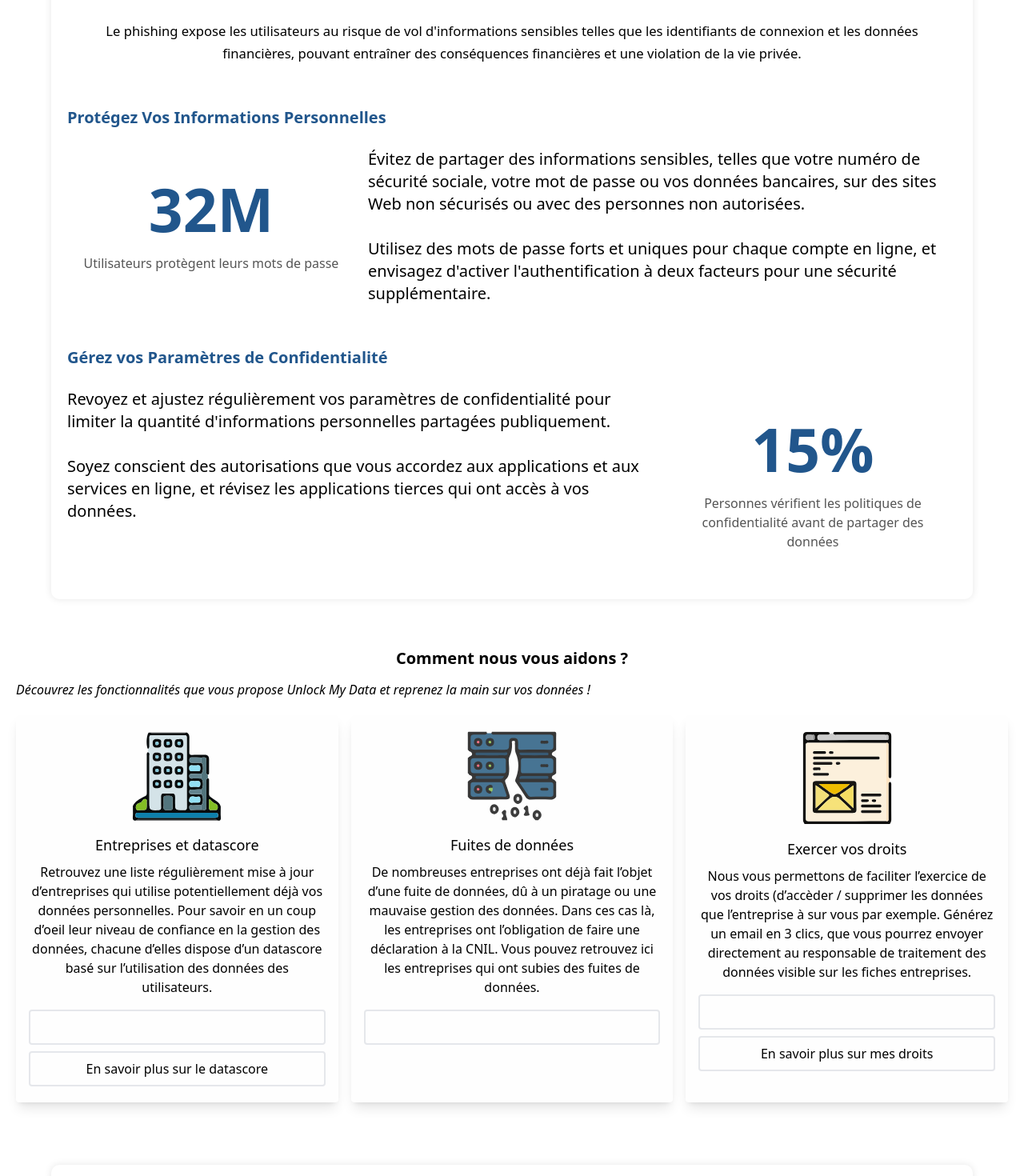
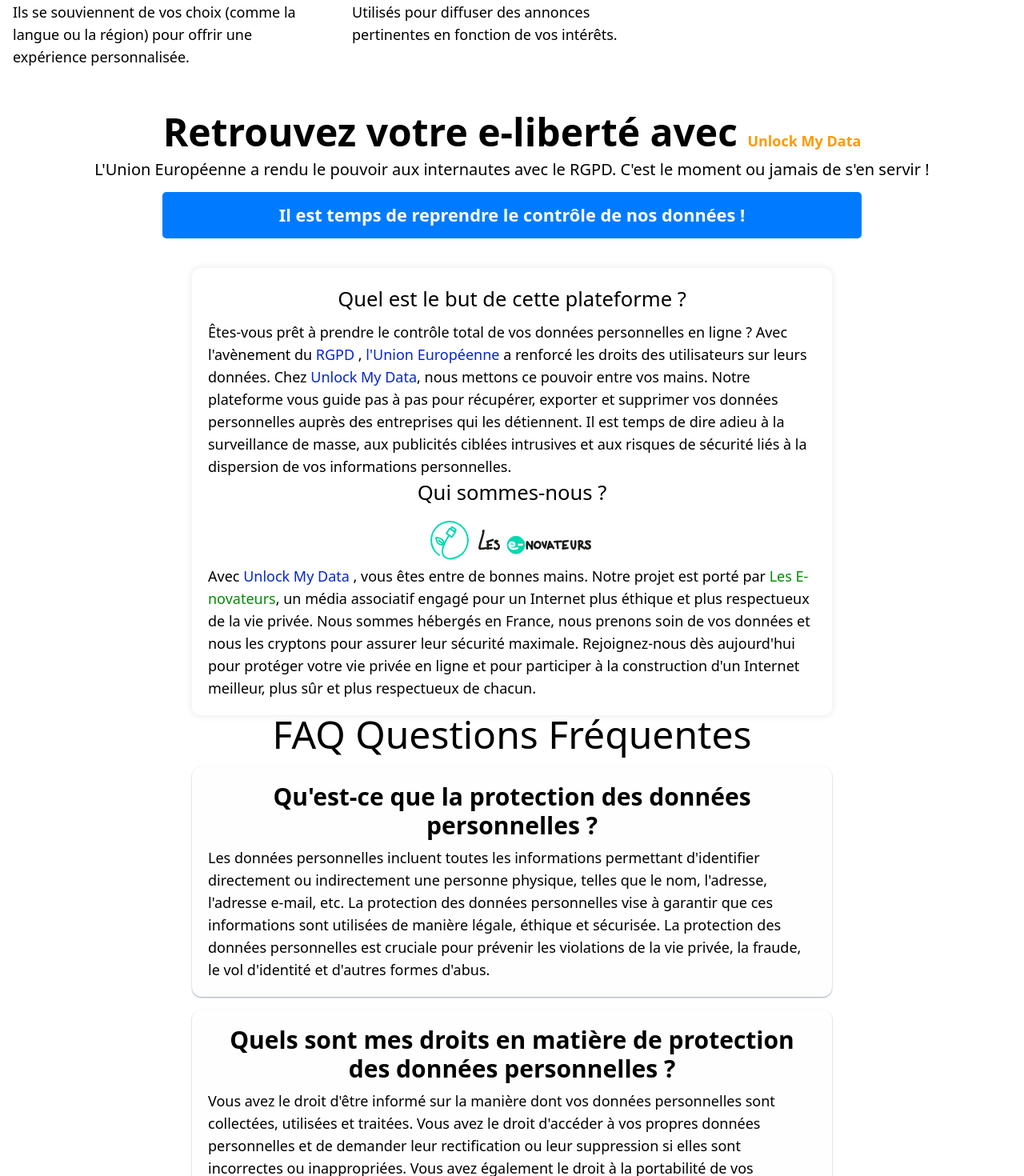
Before and after one commit to UnlockMyData/app, a Next.js app: page / in a window 1280 px wide. Shown: the part 1320-2790 px from the top of the page at 80% size. Built offline with nearby package versions, Linux system fonts and the light colour scheme.

Commit message:
update design & clean files

```diff
--- a/app/list/page.tsx
+++ b/app/list/page.tsx
@@ -3,10 +3,8 @@
 import { useEffect, useRef, useState } from "react";
 import Image from "next/image";
 import Card from "../../components/Card";
-import CookiesExplain from "@/components/CookiesExplain";
 import { Data } from "./ListPageProps";
 import SearchBar from "@/components/SearchBar";
-import datas_picture from "/public/pictures/datas_picture.png";
 import Pagination from "@/components/Pagination";
 import ListSitefound from "@/components/ListSitefound";
 
@@ -18,14 +16,9 @@
   const [datasServices, setDatasServices] = useState<Data[]>([]);
   const cardRefs = useRef<Record<string, HTMLDivElement | null>>({});
   const [errorMessage, setErrorMessage] = useState(false);
-  const [isVisible, setIsVisible] = useState(false);
   const [sitesfound, setSitesFound] = useState<Data[]>([]);
   const [currentPage, setCurrentPage] = useState(1);
   const cardsPerPage = 9;
-
-  useEffect(() => {
-    setIsVisible(true);
-  }, []);
 
   const toggleOrder = () => {
     setIsReverseOrder(!isReverseOrder);
@@ -81,42 +74,6 @@
   };
   return (
     <section className="my-6 px-4">
-      <div
-        className={`md:flex md:flex-row md:pb-12 transition-all duration-2000 ease-in-out transform ${
-          isVisible
-            ? "opacity-100 translate-x-0"
-            : "opacity-0 -translate-x-[10]"
-        }`}
-      >
-        <div className="flex flex-col justify-center md:w-1/2">
-          <h2 className="text-blue font-semibold text-3xl mb-5 md:text-4xl">
-            Informations sur la Protection et l'Accessibilité des Données
-          </h2>
-          <p className="md:text-xl">
-            Les données sont les nouvelles pépites d'or. Elles permettent
-            d'apprendre énormément de choses sur vous.
-            <br />
-            L'Union Européenne a rendu le pouvoir aux internautes avec le RGPD.
-            C'est le moment ou jamais de s'en servir !
-          </p>
-        </div>
-        <div className="md:flex md:items-center md:w-1/2">
-          <Image
-            src={datas_picture}
-            alt="Illustration"
-            className={`mx-auto transition-all duration-2000 ease-in-out transform ${
-              isVisible
-                ? "opacity-100 translate-x-0"
-                : "opacity-0 -translate-x-10"
-            }`}
-            style={{
-              width: "100%",
-              height: "auto",
-            }}
-          />
-        </div>
-      </div>
-      <CookiesExplain />
       <SearchBar
         nameSite={nameSite}
         setNameSite={setNameSite}
--- a/app/page.tsx
+++ b/app/page.tsx
@@ -1,19 +1,68 @@
+'use client'
+
 import Accroche from "@/components/Accroche";
-import Concept from "@/components/Concept";
+// import Concept from "@/components/Concept";
 import FAQ from "@/components/Faq";
-import Features from "@/components/Features";
-import Score from "@/components/Score";
-import Stats from "@/components/Stats";
+// import Features from "@/components/Features";
+// import Score from "@/components/Score";
+// import Stats from "@/components/Stats";
+import Image from "next/image";
+import { useEffect, useState } from "react";
+import datas_picture from "/public/pictures/datas_picture.png";
+import CookiesExplain from "@/components/CookiesExplain";
 
 export default function Home() {
+
+  const [isVisible, setIsVisible] = useState(false);
+
+ useEffect(() => {
+      setIsVisible(true);
+  }, []);
   return (
-    <>
+    <section className="my-6 px-4">
+    <div
+        className={`md:flex md:flex-row md:pb-12 transition-all duration-2000 ease-in-out transform ${
+          isVisible
+            ? "opacity-100 translate-x-0"
+            : "opacity-0 -translate-x-[10]"
+        }`}
+      >
+        <div className="flex flex-col justify-center md:w-1/2">
+          <h2 className="text-blue font-semibold text-3xl mb-5 md:text-4xl">
+            Informations sur la Protection et l'Accessibilité des Données
+          </h2>
+          <p className="md:text-xl">
+            Les données sont les nouvelles pépites d'or. Elles permettent
+            d'apprendre énormément de choses sur vous.
+            <br />
+            L'Union Européenne a rendu le pouvoir aux internautes avec le RGPD.
+            C'est le moment ou jamais de s'en servir !
+          </p>
+        </div>
+        <div className="md:flex md:items-center md:w-1/2">
+          <Image
+            src={datas_picture}
+            alt="Illustration"
+            className={`mx-auto transition-all duration-2000 ease-in-out transform ${
+              isVisible
+                ? "opacity-100 translate-x-0"
+                : "opacity-0 -translate-x-10"
+            }`}
+            style={{
+                width: "100%",
+              height: "auto",
+            }}
+          />
+        </div>
+      </div>
+
+      <CookiesExplain />
         <Accroche/>
-        <Stats/>
+        {/*  <Stats/>
         <Concept/>
         <Features/>
-        <Score/>
+        <Score/> */}
         <FAQ/>
-    </>
+    </section>
   );
 }
--- a/components/accroche.tsx
+++ b/components/accroche.tsx
@@ -1,12 +1,12 @@
 export default function Accroche() {
   return (
-    <section className="ma-page">
-      <h1 className="title">
+    <section className="flex flex-col items-center">
+      <h1 className="text-5xl font-bold mb-2">
         Retrouvez votre e-liberté avec{" "}
-        <span className="highlightB">Unlock My Data</span>
+        <span className="text-[#ff9900]">Unlock My Data</span>
       </h1>
 
-      <p className="description">
+      <p className="text-xl mb-2">
         L'Union Européenne a rendu le pouvoir aux internautes avec le RGPD.
         C'est le moment ou jamais de s'en servir !
       </p>
@@ -21,10 +21,10 @@
           <p>
             Êtes-vous prêt à prendre le contrôle total de vos données
             personnelles en ligne ? Avec l'avènement du
-            <span className="highlight"> RGPD</span> ,
-            <span className="highlight"> l'Union Européenne </span>a renforcé les
+            <span className="text-[#0626CD]"> RGPD</span> ,
+            <span className="text-[#0626CD]"> l'Union Européenne </span>a renforcé les
             droits des utilisateurs sur leurs données. Chez
-            <span className="highlight"> Unlock My Data</span>, nous mettons ce
+            <span className="text-[#0626CD]"> Unlock My Data</span>, nous mettons ce
             pouvoir entre vos mains. Notre plateforme vous guide pas à pas pour
             récupérer, exporter et supprimer vos données personnelles auprès des
             entreprises qui les détiennent. Il est temps de dire adieu à la
@@ -36,9 +36,9 @@
         <div className="additional-paragraph">
           <h2>Qui sommes-nous ?</h2> <img src="/les-enovateurs-logo.svg"alt="Logo Les E-novateurs" className="logoenovateur"/>
           <p>
-            Avec <span className="highlight"> Unlock My Data</span> , vous êtes
+            Avec <span className="text-[#0626CD]"> Unlock My Data</span> , vous êtes
             entre de bonnes mains. Notre projet est porté par
-            <span className="highlightgreen"> Les E-novateurs</span>, un média
+            <span className="text-[#008C06]"> Les E-novateurs</span>, un média
             associatif engagé pour un Internet plus éthique et plus respectueux
             de la vie privée. Nous sommes hébergés en France, nous prenons soin
             de vos données et nous les cryptons pour assurer leur sécurité
@@ -51,38 +51,7 @@
       </div>
 
       <style>{`
-                .ma-page {
-                    display: flex;
-                    flex-direction: column;
-                    align-items: center;
 
-                }
-
-
-                .title {
-                    font-size: 2.5vw;
-                    color: #000;
-                    font-weight: bold;
-                    margin-bottom:1%
-                }
-
-                .highlightB {
-                    color: #ff9900;
-                }
-
-                .description {
-                    font-size: 1.5vw;
-                    color: #000;
-                    margin-bottom: 2%;
-                }
-                .highlight {
-                    color: #0626CD;
-                    font-weight: bold;
-                }
-                .highlightgreen {
-                    color: #008C06;
-                    font-weight: bold;
-                }
 
                 .additional-info {
                     width: 90%;
--- a/components/faq.tsx
+++ b/components/faq.tsx
@@ -1,11 +1,11 @@
 
 export default function FAQ() {
     return (
-        <section className="ma-page">
-      <h1 className="title">FAQ Questions Fréquentes</h1>
+        <section className="flex flex-col items-center">
+      <h1 className="text-5xl">FAQ Questions Fréquentes</h1>
 
-      <div className="faq-item">
-        <h2>Qu'est-ce que la protection des données personnelles ?</h2>
+      <div className="w-4/5 mt-4 p-5 bg-white max-w-[800px] rounded-xl shadow-sm shadow-gray-400">
+        <h2 className="font-bold mb-2 text-3xl">Qu'est-ce que la protection des données personnelles ?</h2>
         <p>
           Les données personnelles incluent toutes les informations permettant
           d'identifier directement ou indirectement une personne physique,
@@ -17,8 +17,8 @@
         </p>
       </div>
 
-      <div className="faq-item">
-        <h2>Quels sont mes droits en matière de protection des données personnelles ?</h2>
+      <div className="w-4/5 mt-4 p-5 bg-white max-w-[800px] rounded-xl shadow-sm shadow-gray-400">
+        <h2 className="font-bold mb-2 text-3xl">Quels sont mes droits en matière de protection des données personnelles ?</h2>
         <p>
           Vous avez le droit d'être informé sur la manière dont vos données
           personnelles sont collectées, utilisées et traitées. Vous avez le
@@ -31,8 +31,8 @@
         </p>
       </div>
 
-      <div className="faq-item">
-        <h2>Qu'est-ce que la protection des données personnelles ?</h2>
+      <div className="w-4/5 mt-4 p-5 bg-white max-w-[800px] rounded-xl shadow-sm shadow-gray-400">
+        <h2 className="font-bold mb-2 text-3xl">Qu'est-ce que la protection des données personnelles ?</h2>
         <p>
           Les données personnelles incluent toutes les informations permettant
           d'identifier directement ou indirectement une personne physique,
@@ -41,45 +41,8 @@
           utilisées de manière légale, éthique et sécurisée. La protection des
           données personnelles est cruciale pour prévenir les violations de la
           vie privée, la fraude, le vol d'identité et d'autres formes d'abus.
-        </p>
-      </div>
-
-      <style >{`
-        .ma-page {
-          display: flex;
-          flex-direction: column;
-        }
-
-        .title {
-          font-size: 2.5vw;
-          color: #000;
-          align-items: center;
-        }
-
-        .faq-item {
-          width: 90%;
-          max-width: 800px;
-          margin-top: 3%;
-          padding: 20px;
-          background-color: #fff;
-          border-radius: 10px;
-          box-shadow: 0 0 10px rgba(0, 0, 0, 0.1);
-        }
-
-        h2 {
-          font-size: 2vw;
-          color: #000;
-          margin-bottom: 1%;
-          align-items: center;
-          font-weight: bold;
-        }
-
-        p {
-          font-size: 1.3vw;
-          color: #000;
-          margin-bottom: 3%;
-        }
-      `}</style>
+          </p>
+        </div>
         </section>
     );
 }
```
